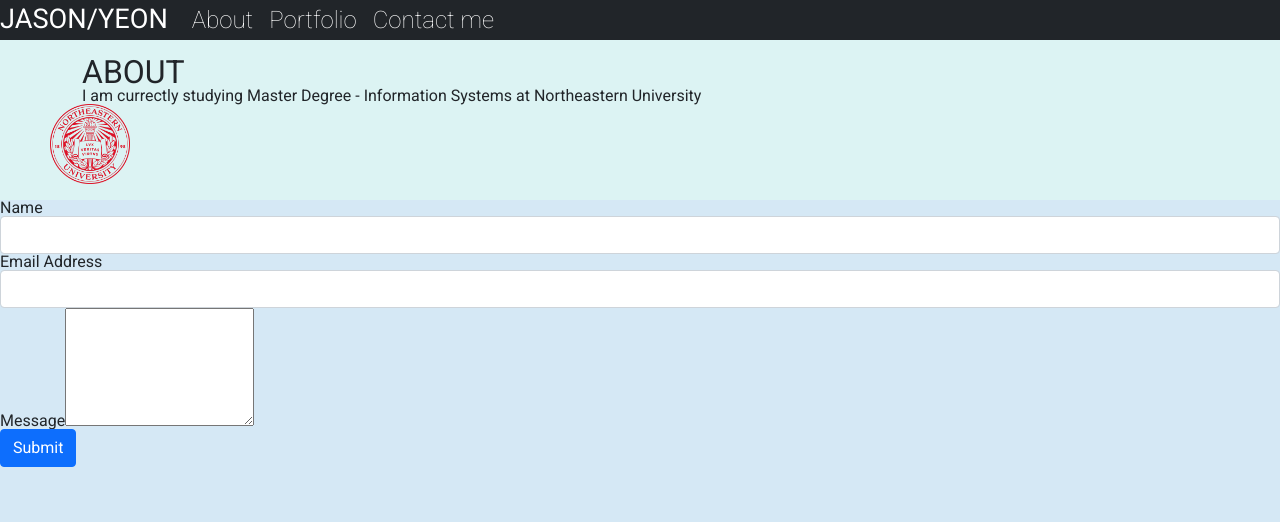
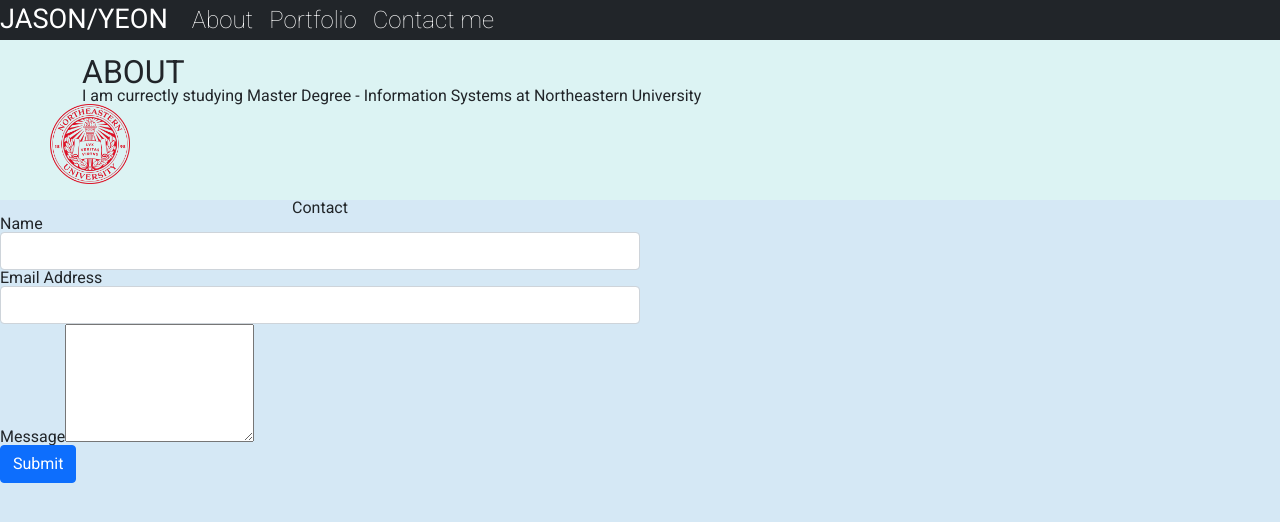
Before and after one commit to jasonyeon110/portfolio, a React (Create React App) app: page / in a window 1280 px wide. Both pictures are taken after a click on the link "Contact me". Shown: the top 522 px of the page. Built offline with nearby package versions, Linux system fonts and the light colour scheme.

Commit message:
editing Contact

```diff
--- a/src/Contact.jsx
+++ b/src/Contact.jsx
@@ -2,10 +2,16 @@ import React from 'react'
 
 export default function Contact() {
     return (
+        <div className="bg">
+            <div className="col-md-6">
+                <div className="well well-sm">
+
                     <form id="contact-form" action="POST">
+                        <fieldset>
+                            <legend className="text-center">Contact</legend>
                             <div className="form-group">
-                <label htmlFor="name">Name</label>
-                <input type="text" className="form-control"/>
+                                <label htmlFor="name" className="col-md-3 control-label">Name</label>
+                                <input type="text" className="form-control" />
                             </div>
                             <div className="form-group">
                                 <label htmlFor="emailInput">Email Address</label>
@@ -16,6 +22,10 @@ export default function Contact() {
                                 <textarea id="msg" rows="7"></textarea>
                             </div>
                             <button type="submit" className="btn btn-primary">Submit</button>
+                        </fieldset>
                     </form>
+                </div>
+            </div>
+        </div>
     )
 }
```
Lines whose indentation alone changed are shown as unchanged.
